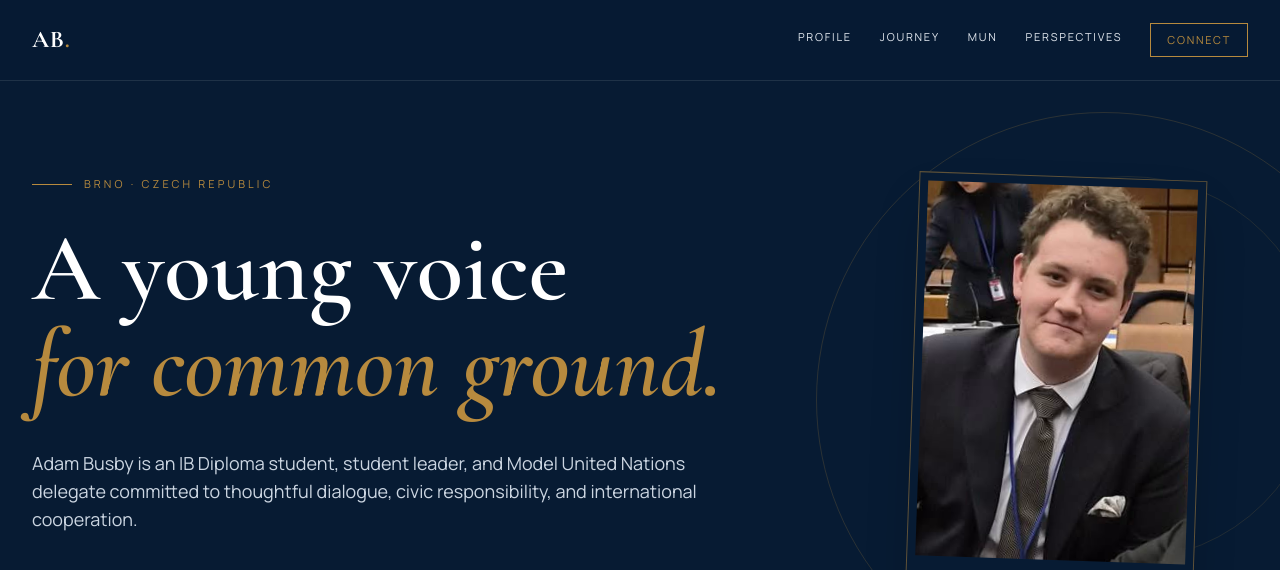
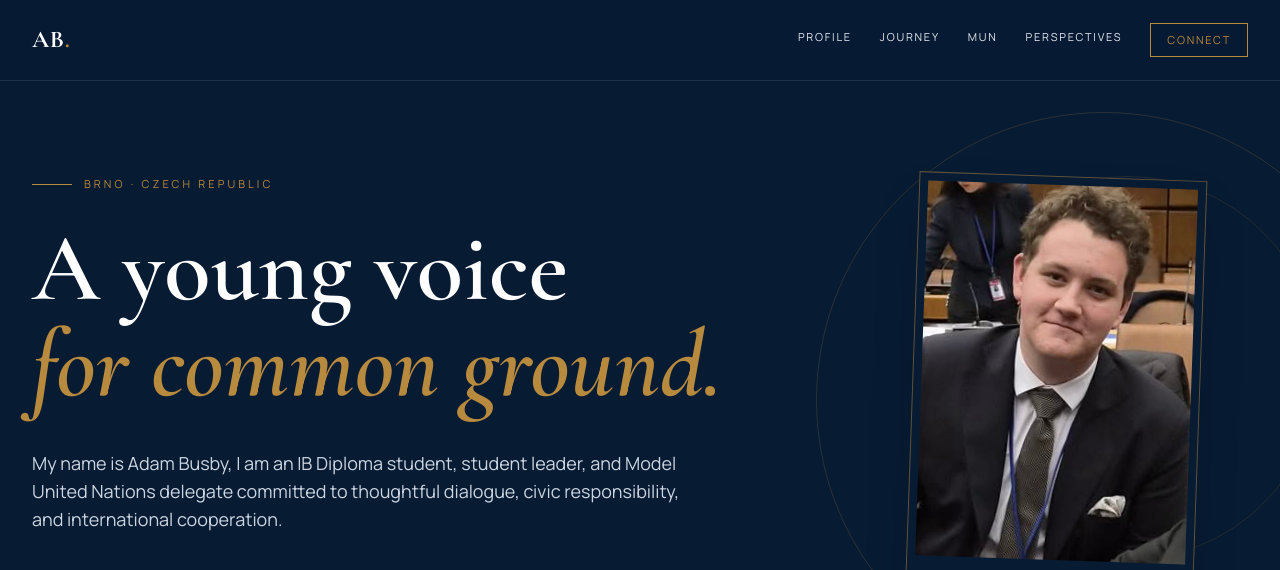
Before and after one commit to M1NM1/portfolio, a plain HTML site: page index.html in a window 1280 px wide. Shown: the top 570 px of the page. Drawn offline with nearby package versions, Linux system fonts and the light colour scheme.

Commit message:
Update index.html

```diff
--- a/index.html
+++ b/index.html
@@ -52,7 +52,7 @@
         <div class="max-w-4xl">
           <div class="flex items-center gap-3 text-gold text-[11px] uppercase tracking-[.28em] mb-7"><span class="w-10 h-px bg-gold"></span>Brno · Czech Republic</div>
           <h1 class="font-display text-6xl sm:text-7xl lg:text-8xl leading-[.88] font-semibold text-white">A young voice<br><em class="text-gold">for common ground.</em></h1>
-          <p class="mt-9 max-w-2xl text-slate-300 text-base sm:text-lg leading-8">Adam Busby is an IB Diploma student, student leader, and Model United Nations delegate committed to thoughtful dialogue, civic responsibility, and international cooperation.</p>
+          <p class="mt-9 max-w-2xl text-slate-300 text-base sm:text-lg leading-8">My name is Adam Busby, I am an IB Diploma student, student leader, and Model United Nations delegate committed to thoughtful dialogue, civic responsibility, and international cooperation.</p>
           <div class="mt-10 flex flex-wrap gap-4"><a href="#journey" class="bg-gold hover:bg-[#d0a455] text-navy px-6 py-3.5 text-xs font-bold uppercase tracking-[.13em] transition">Explore the portfolio <i class="fa-solid fa-arrow-down ml-2"></i></a><a target="_blank" rel="noopener" href="https://www.linkedin.com/in/adam-busby-73532b388/" class="border border-white/30 hover:border-gold text-white px-6 py-3.5 text-xs font-bold uppercase tracking-[.13em] transition"><i class="fa-brands fa-linkedin-in mr-2 text-gold"></i>Professional network</a></div>
         </div>
         <div class="mt-24 grid grid-cols-1 sm:grid-cols-3 max-w-3xl border-t border-white/15 pt-7 gap-7"><div><p class="text-gold font-display text-3xl">IBDP</p><p class="text-slate-400 text-[10px] tracking-[.18em] uppercase mt-1">International education</p></div><div><p class="text-gold font-display text-3xl">MUN</p><p class="text-slate-400 text-[10px] tracking-[.18em] uppercase mt-1">Diplomatic dialogue</p></div><div><p class="text-gold font-display text-3xl">2027</p><p class="text-slate-400 text-[10px] tracking-[.18em] uppercase mt-1">IB cohort</p></div></div>
```
